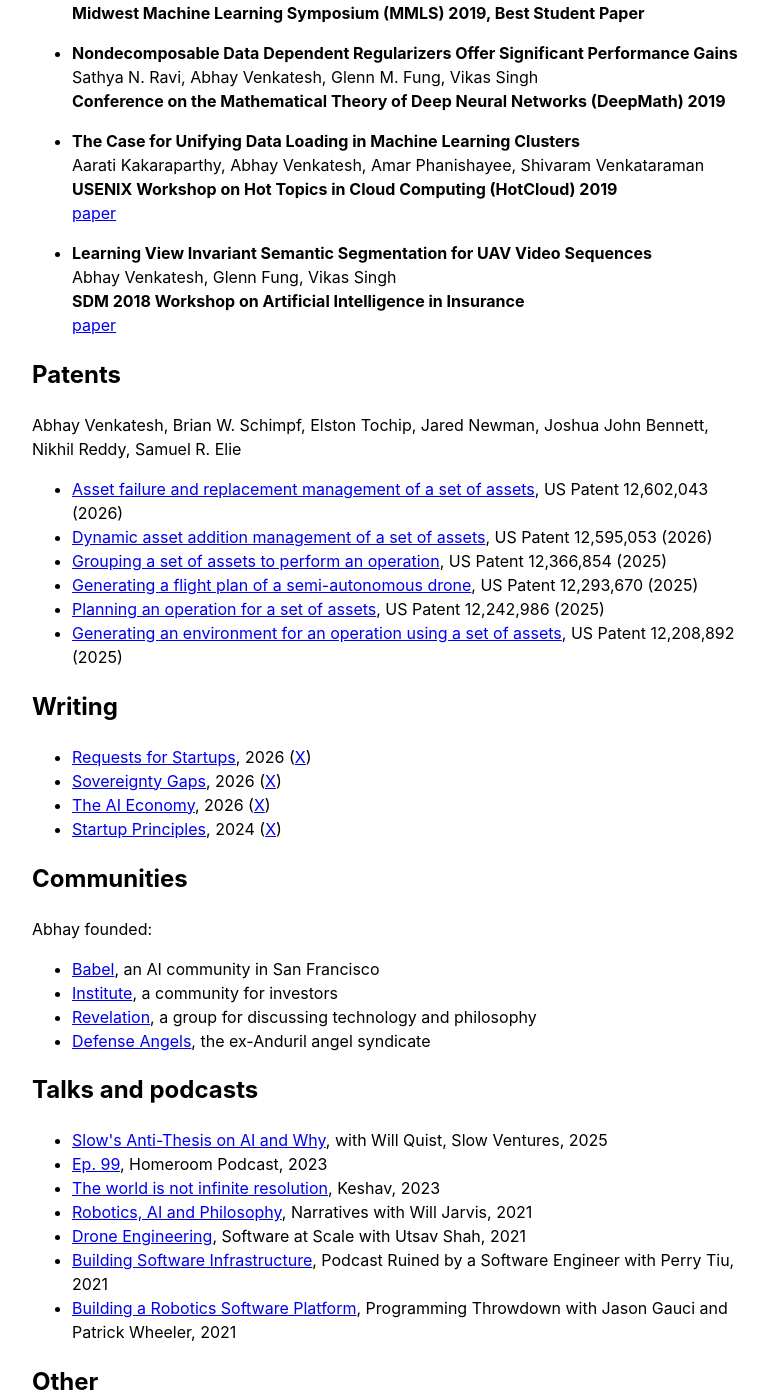
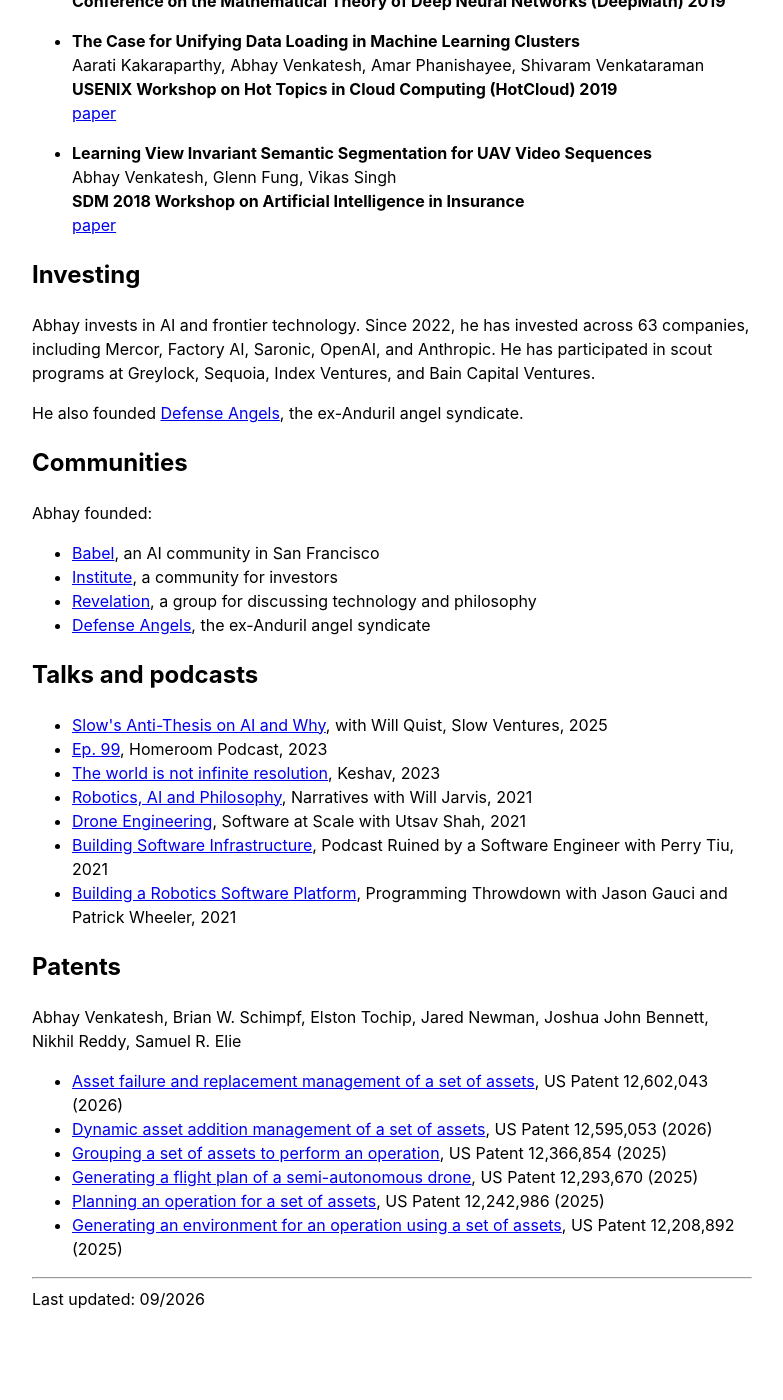
Before and after one commit to abhay-venkatesh/abhay-venkatesh.github.io, a Jekyll site: the page built from _pages/about.md, in a window 1280 px wide and 1400 px high, scrolled down 1343 px. Shown: the whole window, without its empty margins (248-1031 px from the left). Built offline with Jekyll 4.4.1, drawn with Linux system fonts in a browser that asks for light colours; after the commit the page ends 2654 px from its top, so only the background shows below that; some of the changed lines change nothing that is shown; some of the changed text lies outside the part shown.

Commit message:
Reorder homepage sections around engineering and writing

```diff
--- a/_pages/about.md
+++ b/_pages/about.md
@@ -7,22 +7,24 @@
 <h1>Abhay Venkatesh</h1>
 <img src="{{ '/assets/imgs/headshot.jpg' | relative_url }}" alt="Abhay Venkatesh" height="160">
 
-<h2>Contact</h2>
-San Francisco, CA<br>
+<p>San Francisco, CA<br>
 Email: abhay.venkatesh[at]gmail[dot]com<br>
-<a target="_blank" href="https://www.linkedin.com/in/abhayvenkatesh/">LinkedIn</a><br>
-<a target="_blank" href="https://twitter.com/AbhayVenkatesh1">X</a><br>
-<a target="_blank" href="https://scholar.google.com/citations?user=Inp7zBgAAAAJ&hl=en">Google scholar</a><br>
+<a target="_blank" href="https://www.linkedin.com/in/abhayvenkatesh/">LinkedIn</a> ·
+<a target="_blank" href="https://twitter.com/AbhayVenkatesh1">X</a> ·
+<a target="_blank" href="https://scholar.google.com/citations?user=Inp7zBgAAAAJ&hl=en">Google Scholar</a></p>
 
 <h2>About</h2>
 
 Abhay is an AI engineer. He was an early ML engineer at [Anduril](https://www.anduril.com/), working on autonomy and later on frontier models for national security. Before that he did machine learning research.
 
-<h2>Investing</h2>
-
-Abhay invests in AI and frontier technology. Since 2022, he has invested across 63 companies, including Mercor, Factory AI, Saronic, OpenAI, and Anthropic. He has participated in scout programs at Greylock, Sequoia, Index Ventures, and Bain Capital Ventures.
-
-He also founded [Defense Angels]({{ '/defense-angels/' | relative_url }}), the ex-Anduril angel syndicate.
+<h2>Writing</h2>
+<ul>
+  <li><a target="_blank" href="https://www.sovereigntygaps.com/">Requests for Startups</a>, 2026 (<a target="_blank" href="https://x.com/AbhayVenkatesh1/status/2088711408590672210">X</a>)</li>
+  <li><a href="{{ '/sovereignty-gaps/' | relative_url }}">Sovereignty Gaps</a>, 2026 (<a target="_blank" href="https://x.com/AbhayVenkatesh1/status/2082252761929044140">X</a>)</li>
+  <li><a target="_blank" href="https://docs.google.com/document/d/17f4ujkG8JY8DS6oKtNryQB1p0P_8HxiBdjprzaUbmns/edit?usp=sharing">The AI Economy</a>, 2026 (<a target="_blank" href="https://x.com/AbhayVenkatesh1/status/2060547068255748394">X</a>)</li>
+  <li><a target="_blank" href="https://docs.google.com/document/d/1QFR3scxuGSY848qA7JDYEHI2uVB7f5nzIj_jIH7ihZQ/edit?usp=sharing">Startup Principles</a>, 2024 (<a target="_blank" href="https://x.com/AbhayVenkatesh1/status/1779250603191111983">X</a>)</li>
+  <li><a href="{{ '/posts/' | relative_url }}">Technical posts</a></li>
+</ul>
 
 <h2>Papers</h2>
 <ul>
@@ -69,24 +71,11 @@
   </li>
 </ul>
 
-<h2>Patents</h2>
-Abhay Venkatesh, Brian W. Schimpf, Elston Tochip, Jared Newman, Joshua John Bennett, Nikhil Reddy, Samuel R. Elie
-<ul>
-  <li><a target="_blank" href="https://patents.google.com/patent/US12602043B2/en">Asset failure and replacement management of a set of assets</a>, US Patent 12,602,043 (2026)</li>
-  <li><a target="_blank" href="https://patents.google.com/patent/US12595053B2/en">Dynamic asset addition management of a set of assets</a>, US Patent 12,595,053 (2026)</li>
-  <li><a target="_blank" href="https://patents.google.com/patent/US12366854B2/en">Grouping a set of assets to perform an operation</a>, US Patent 12,366,854 (2025)</li>
-  <li><a target="_blank" href="https://patents.google.com/patent/US12293670B2/en">Generating a flight plan of a semi-autonomous drone</a>, US Patent 12,293,670 (2025)</li>
-  <li><a target="_blank" href="https://patents.google.com/patent/US12242986B2/en">Planning an operation for a set of assets</a>, US Patent 12,242,986 (2025)</li>
-  <li><a target="_blank" href="https://patents.google.com/patent/US12208892B2/en">Generating an environment for an operation using a set of assets</a>, US Patent 12,208,892 (2025)</li>
-</ul>
+<h2>Investing</h2>
 
-<h2>Writing</h2>
-<ul>
-  <li><a target="_blank" href="https://www.sovereigntygaps.com/">Requests for Startups</a>, 2026 (<a target="_blank" href="https://x.com/AbhayVenkatesh1/status/2088711408590672210">X</a>)</li>
-  <li><a href="{{ '/sovereignty-gaps/' | relative_url }}">Sovereignty Gaps</a>, 2026 (<a target="_blank" href="https://x.com/AbhayVenkatesh1/status/2082252761929044140">X</a>)</li>
-  <li><a target="_blank" href="https://docs.google.com/document/d/17f4ujkG8JY8DS6oKtNryQB1p0P_8HxiBdjprzaUbmns/edit?usp=sharing">The AI Economy</a>, 2026 (<a target="_blank" href="https://x.com/AbhayVenkatesh1/status/2060547068255748394">X</a>)</li>
-  <li><a target="_blank" href="https://docs.google.com/document/d/1QFR3scxuGSY848qA7JDYEHI2uVB7f5nzIj_jIH7ihZQ/edit?usp=sharing">Startup Principles</a>, 2024 (<a target="_blank" href="https://x.com/AbhayVenkatesh1/status/1779250603191111983">X</a>)</li>
-</ul>
+Abhay invests in AI and frontier technology. Since 2022, he has invested across 63 companies, including Mercor, Factory AI, Saronic, OpenAI, and Anthropic. He has participated in scout programs at Greylock, Sequoia, Index Ventures, and Bain Capital Ventures.
+
+He also founded [Defense Angels]({{ '/defense-angels/' | relative_url }}), the ex-Anduril angel syndicate.
 
 <h2>Communities</h2>
 Abhay founded:
@@ -108,7 +97,13 @@
   <li><a target="_blank" href="https://podcasts.apple.com/us/podcast/building-a-robotics-software-platform-with/id427166321?i=1000532861266">Building a Robotics Software Platform</a>, Programming Throwdown with Jason Gauci and Patrick Wheeler, 2021</li>
 </ul>
 
-<h2>Other</h2>
+<h2>Patents</h2>
+Abhay Venkatesh, Brian W. Schimpf, Elston Tochip, Jared Newman, Joshua John Bennett, Nikhil Reddy, Samuel R. Elie
 <ul>
-  <li><a href="{{ '/posts/' | relative_url }}">Technical posts</a></li>
+  <li><a target="_blank" href="https://patents.google.com/patent/US12602043B2/en">Asset failure and replacement management of a set of assets</a>, US Patent 12,602,043 (2026)</li>
+  <li><a target="_blank" href="https://patents.google.com/patent/US12595053B2/en">Dynamic asset addition management of a set of assets</a>, US Patent 12,595,053 (2026)</li>
+  <li><a target="_blank" href="https://patents.google.com/patent/US12366854B2/en">Grouping a set of assets to perform an operation</a>, US Patent 12,366,854 (2025)</li>
+  <li><a target="_blank" href="https://patents.google.com/patent/US12293670B2/en">Generating a flight plan of a semi-autonomous drone</a>, US Patent 12,293,670 (2025)</li>
+  <li><a target="_blank" href="https://patents.google.com/patent/US12242986B2/en">Planning an operation for a set of assets</a>, US Patent 12,242,986 (2025)</li>
+  <li><a target="_blank" href="https://patents.google.com/patent/US12208892B2/en">Generating an environment for an operation using a set of assets</a>, US Patent 12,208,892 (2025)</li>
 </ul>
```
